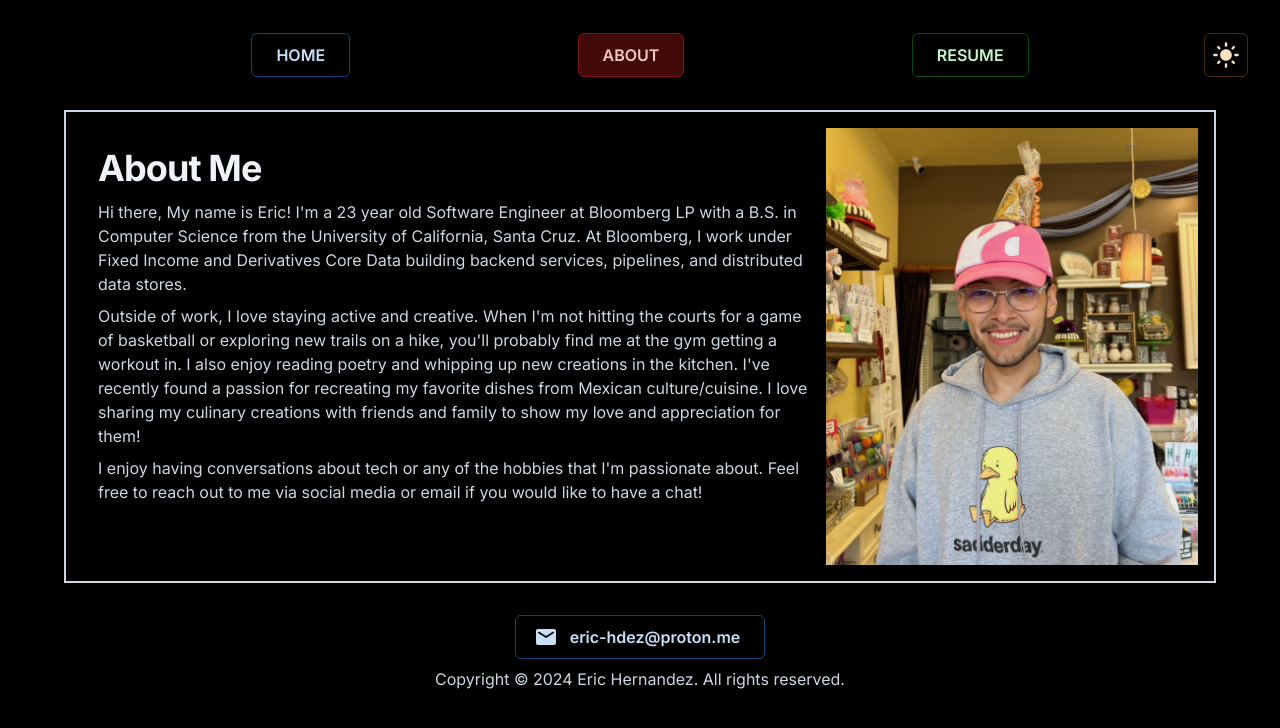
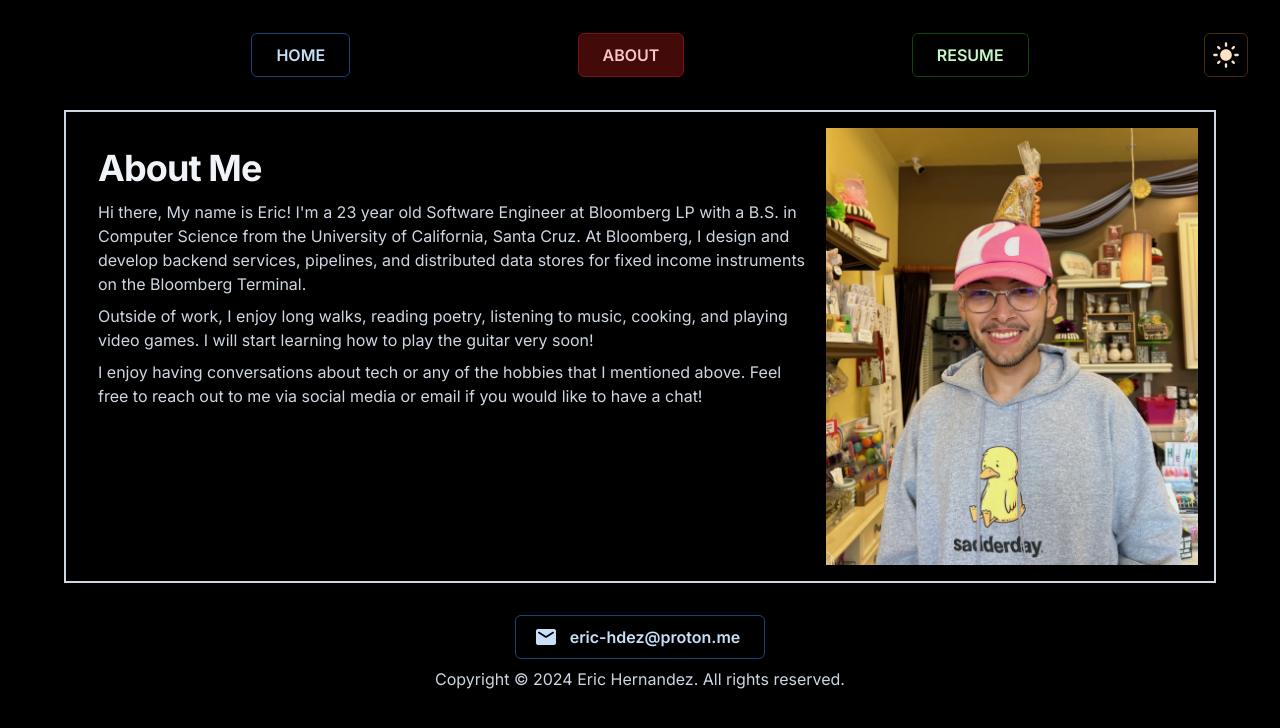
Before and after one commit to eric-hdez/eric-hdez.dev, a Next.js app: page /about in a window 1280 px wide. Shown: the top 728 px of the page. Built offline with nearby package versions, Linux system fonts and the light colour scheme.

Commit message:
adding updated description

```diff
--- a/src/app/about/page.tsx
+++ b/src/app/about/page.tsx
@@ -14,24 +14,19 @@ export default function About() {
             <Typography>
               Hi there, My name is Eric! I&apos;m a 23 year old Software
               Engineer at Bloomberg LP with a B.S. in Computer Science from the
-              University of California, Santa Cruz. At Bloomberg, I work under
-              Fixed Income and Derivatives Core Data building backend services,
-              pipelines, and distributed data stores.
+              University of California, Santa Cruz. At Bloomberg, I design and
+              develop backend services, pipelines, and distributed data stores
+              for fixed income instruments on the Bloomberg Terminal.
             </Typography>
             <Typography>
-              Outside of work, I love staying active and creative. When I&apos;m
-              not hitting the courts for a game of basketball or exploring new
-              trails on a hike, you&apos;ll probably find me at the gym getting
-              a workout in. I also enjoy reading poetry and whipping up new
-              creations in the kitchen. I&apos;ve recently found a passion for
-              recreating my favorite dishes from Mexican culture/cuisine. I love
-              sharing my culinary creations with friends and family to show my
-              love and appreciation for them!
+              Outside of work, I enjoy long walks, reading poetry, listening to
+              music, cooking, and playing video games. I will start learning how
+              to play the guitar very soon!
             </Typography>
             <Typography>
               I enjoy having conversations about tech or any of the hobbies that
-              I&apos;m passionate about. Feel free to reach out to me via social
-              media or email if you would like to have a chat!
+              I mentioned above. Feel free to reach out to me via social media
+              or email if you would like to have a chat!
             </Typography>
           </Stack>
         </Stack>
```
